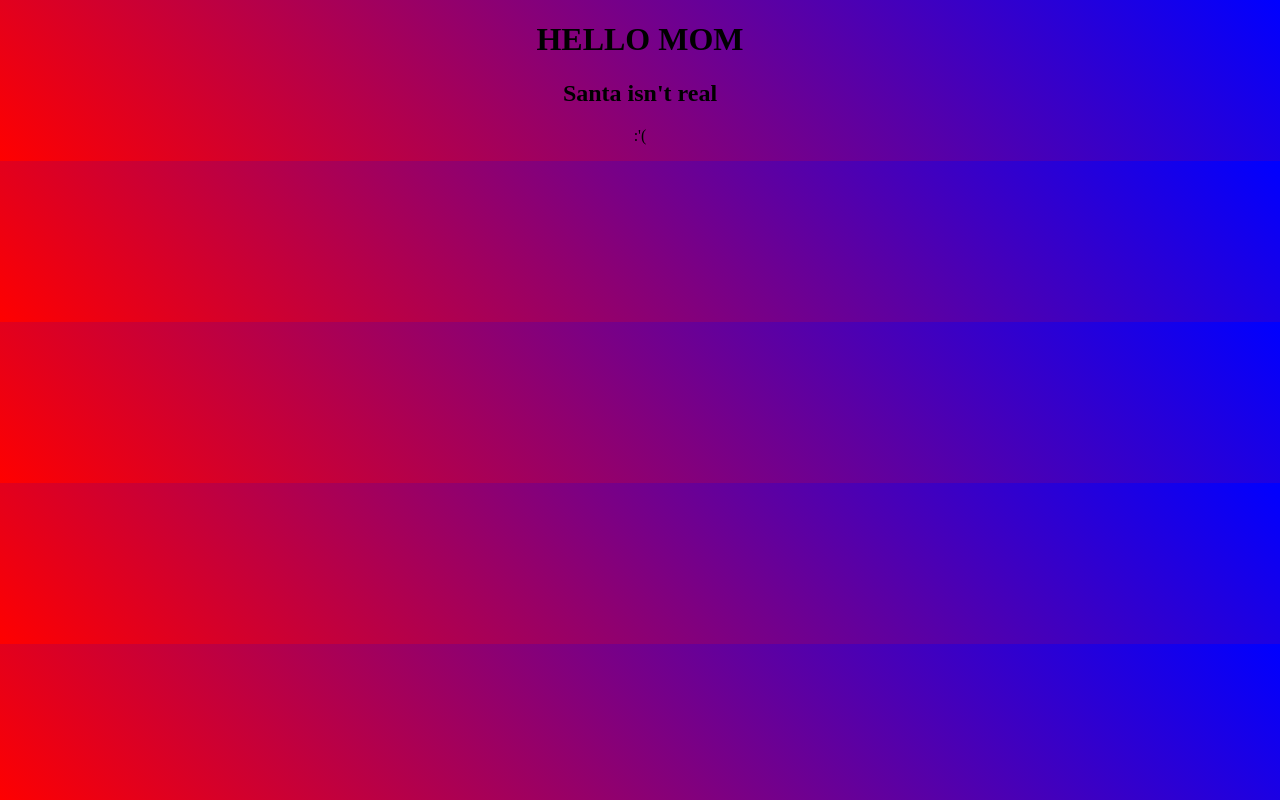
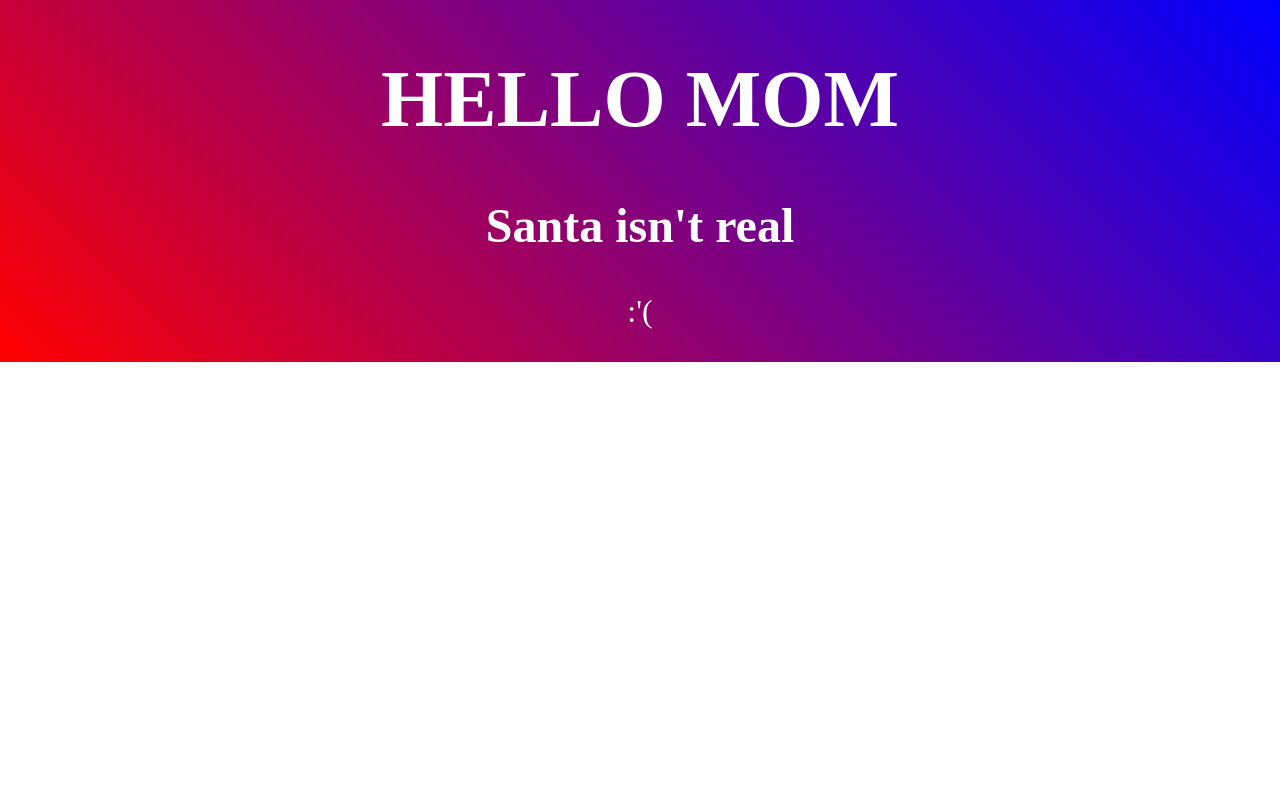
Before and after one commit to RossTienken/fuzzyPinkUnicorn, a website: page index.html in a window 1280 px wide. Drawn offline with Linux system fonts and the light colour scheme.

Commit message:
fixed Patrick's poor css

```diff
--- a/style.css
+++ b/style.css
@@ -1,4 +1,16 @@
 body {
+  color: white;
+  height: -webkit-fill-available;
   background: linear-gradient(45deg, red, blue);
+  background-repeat: no-repeat;
   text-align: center;
 }
+h1 {
+  font-size: 5rem;
+}
+h2 {
+  font-size: 3rem;
+}
+p {
+  font-size: 2rem;
+}
```
